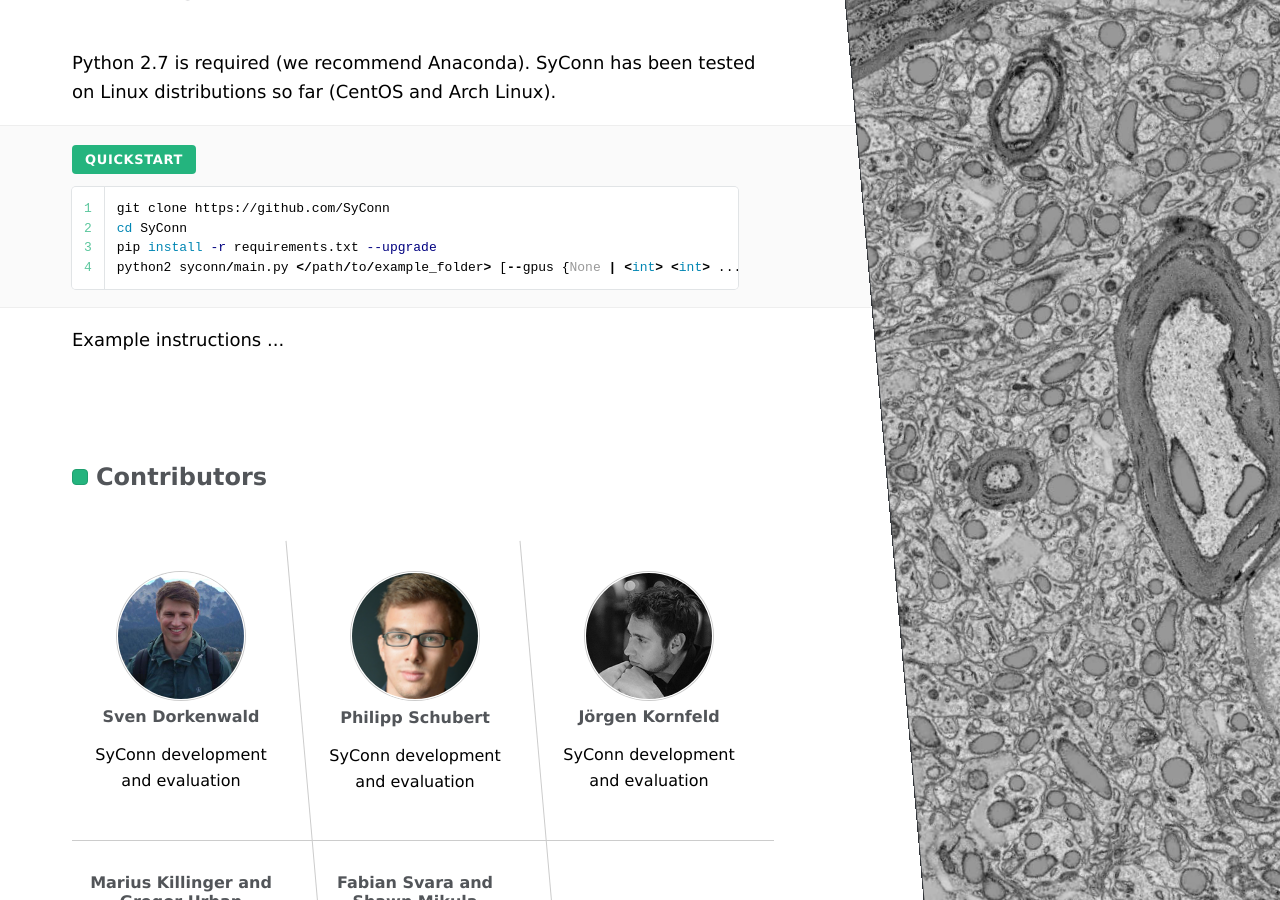
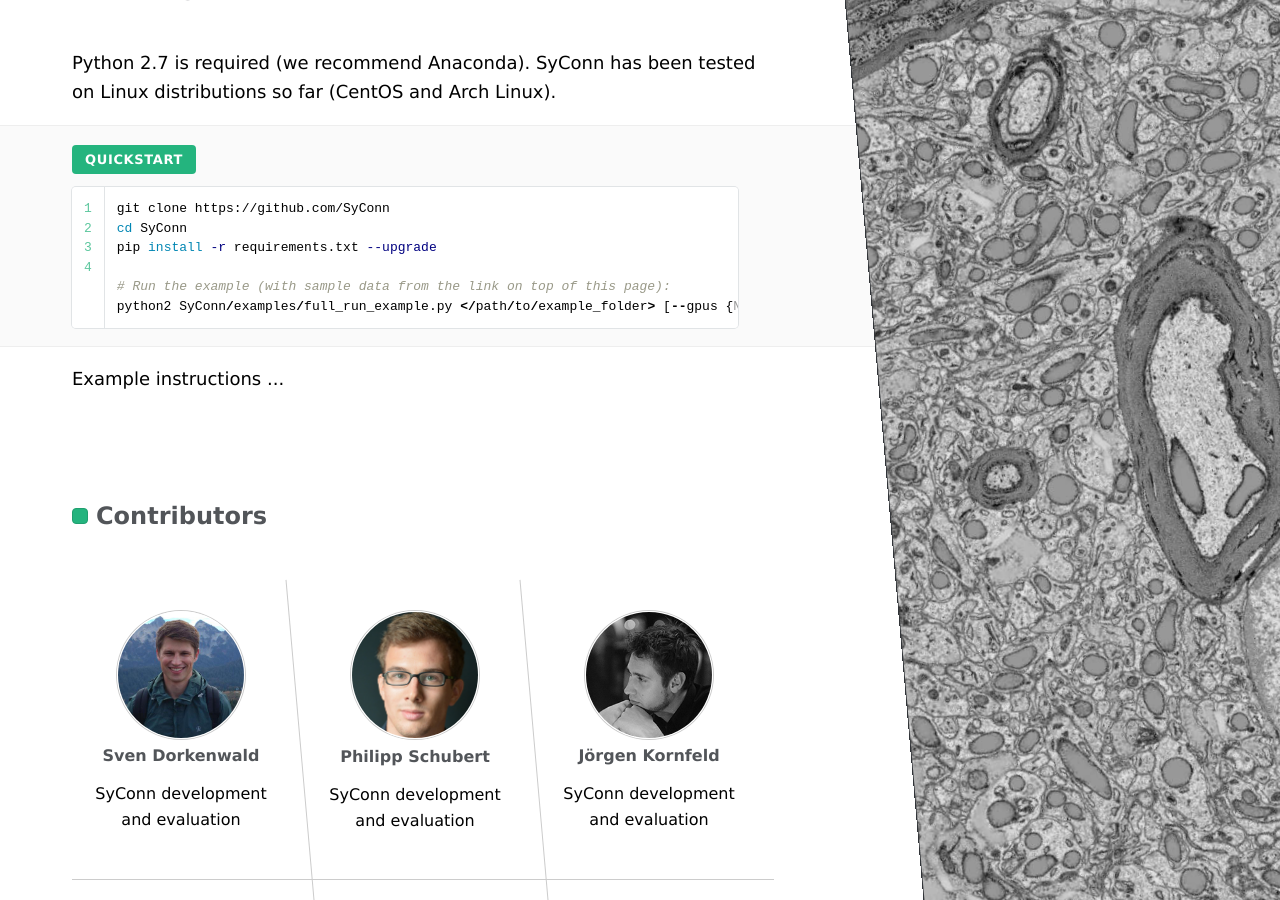
Before and after one commit to StructuralNeurobiologyLab/SyConn, a Jekyll site: the page built from index.html, in a window 1280 px wide and 900 px high, scrolled down 2114 px. Built offline with Jekyll 4.4.1, drawn with Linux system fonts in a browser that asks for light colours; some web fonts are replaced.

Commit message:
fixed getting started

```diff
--- a/_includes/code_installation.html
+++ b/_includes/code_installation.html
@@ -3,4 +3,7 @@
 3
 4</pre><pre><code>{% highlight shell %}git clone https://github.com/SyConn
 cd SyConn
-pip install -r requirements.txt --upgrade{% endhighlight %}{% highlight python %}python2 syconn/main.py </path/to/example_folder> [--gpus {None | <int> <int> ...}, --CNNsize {1 | <int>}]{% endhighlight %}</pre></code></div>
+pip install -r requirements.txt --upgrade
+
+# Run the example (with sample data from the link on top of this page): {% endhighlight %}{% highlight python %}python2 SyConn/examples/full_run_example.py </path/to/example_folder> [--gpus {None | <int> <int> ...}, --CNNsize {1 | <int>}, --qsub_pe {None | <str>}, --qsub_queue {None | <str>}]
+{% endhighlight %}</pre></code></div>
```
